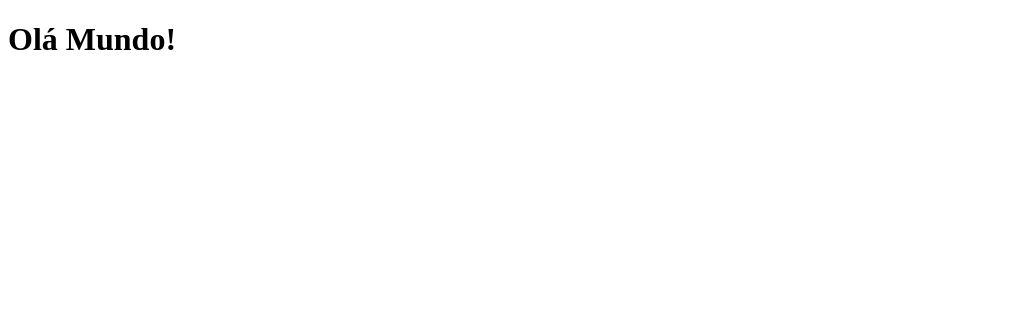
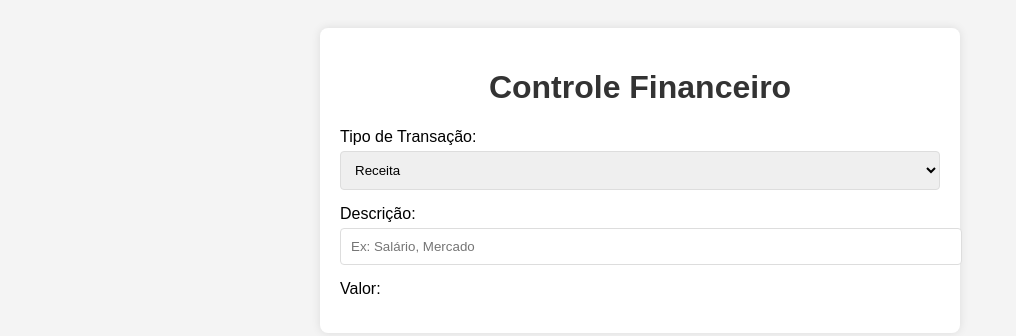
Before and after one commit to AtividadesEspeciais1/meu-sistema-financeiro, a plain HTML site: page index.html in a window 1280 px wide. Shown: the whole page, without its empty margins (0-1016 px from the left). Drawn offline with Linux system fonts and the light colour scheme.

Commit message:
Add files via upload

```diff
--- a/index.html
+++ b/index.html
@@ -3,9 +3,84 @@
 <head>
   <meta charset="UTF-8">
   <meta name="viewport" content="width=device-width, initial-scale=1.0">
-  <title>Teste de Página</title>
+  <title>Sistema Financeiro Simples</title>
+  <style>
+    body {
+      font-family: Arial, sans-serif;
+      padding: 20px;
+      background-color: #f4f4f4;
+    }
+    h1 {
+      text-align: center;
+      color: #333;
+    }
+    .container {
+      width: 100%;
+      max-width: 600px;
+      margin: 0 auto;
+      background-color: #fff;
+      padding: 20px;
+      border-radius: 8px;
+      box-shadow: 0 0 10px rgba(0, 0, 0, 0.1);
+    }
+    .input-group {
+      margin-bottom: 15px;
+    }
+    .input-group input,
+    .input-group select {
+      width: 100%;
+      padding: 10px;
+      margin-top: 5px;
+      border: 1px solid #ddd;
+      border-radius: 4px;
+    }
+    button {
+      width: 100%;
+      padding: 10px;
+      background-color: #4CAF50;
+      color: white;
+      border: none;
+      border-radius: 4px;
+      cursor: pointer;
+    }
+    button:hover {
+      background-color: #45a049;
+    }
+    .transactions {
+      margin-top: 20px;
+    }
+    .transaction {
+      display: flex;
+      justify-content: space-between;
+      padding: 10px;
+      border-bottom: 1px solid #ddd;
+    }
+    .total {
+      font-size: 20px;
+      font-weight: bold;
+      margin-top: 20px;
+    }
+  </style>
 </head>
 <body>
-  <h1>Olá Mundo!</h1>
-</body>
-</html>
+
+  <div class="container">
+    <h1>Controle Financeiro</h1>
+
+    <!-- Formulário para adicionar transações -->
+    <div class="input-group">
+      <label for="tipo">Tipo de Transação:</label>
+      <select id="tipo">
+        <option value="receita">Receita</option>
+        <option value="despesa">Despesa</option>
+      </select>
+    </div>
+
+    <div class="input-group">
+      <label for="descricao">Descrição:</label>
+      <input type="text" id="descricao" placeholder="Ex: Salário, Mercado" />
+    </div>
+
+    <div class="input-group">
+      <label for="valor">Valor:</label>
+      <input type="number" id="valor" placeholder="Valor da transa
```
